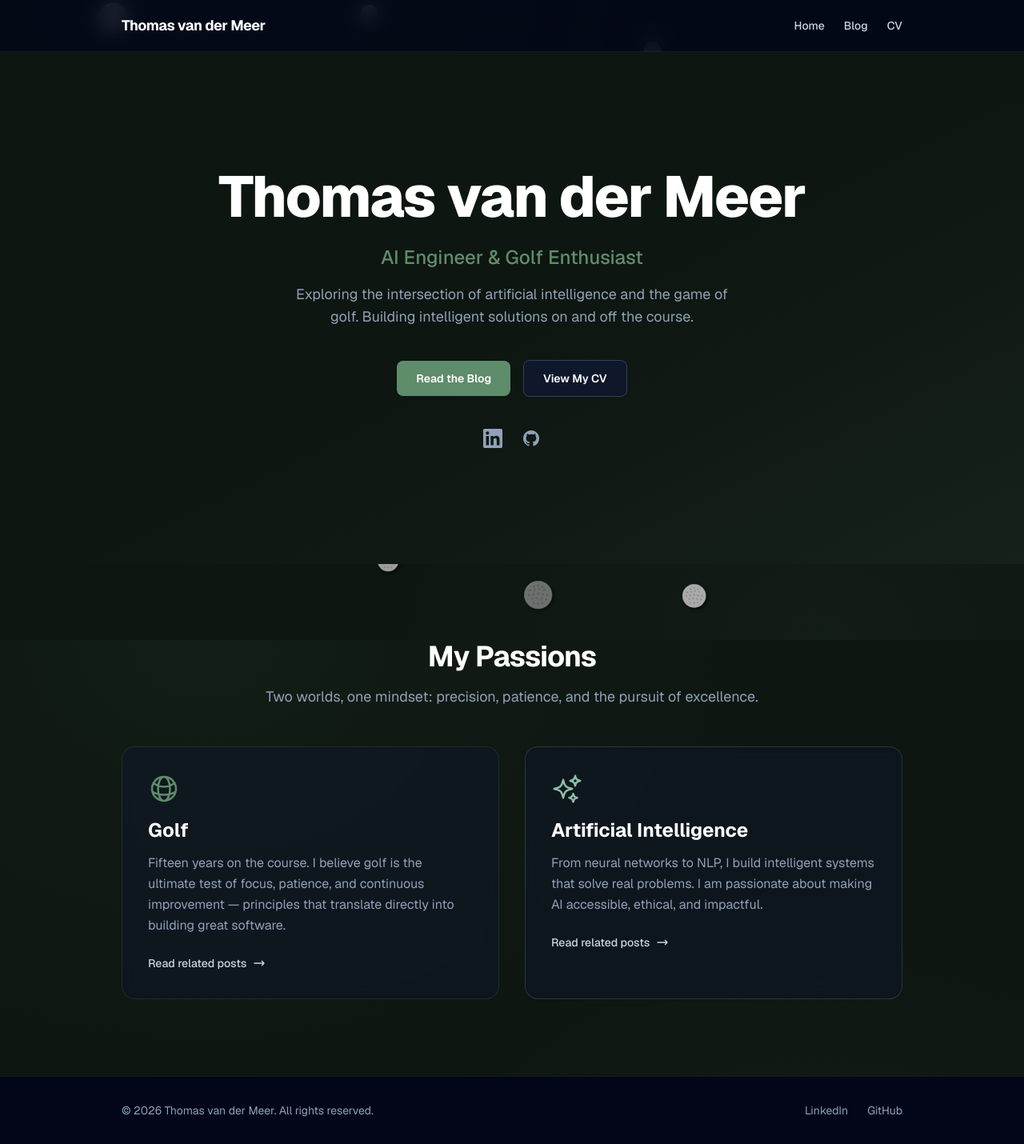
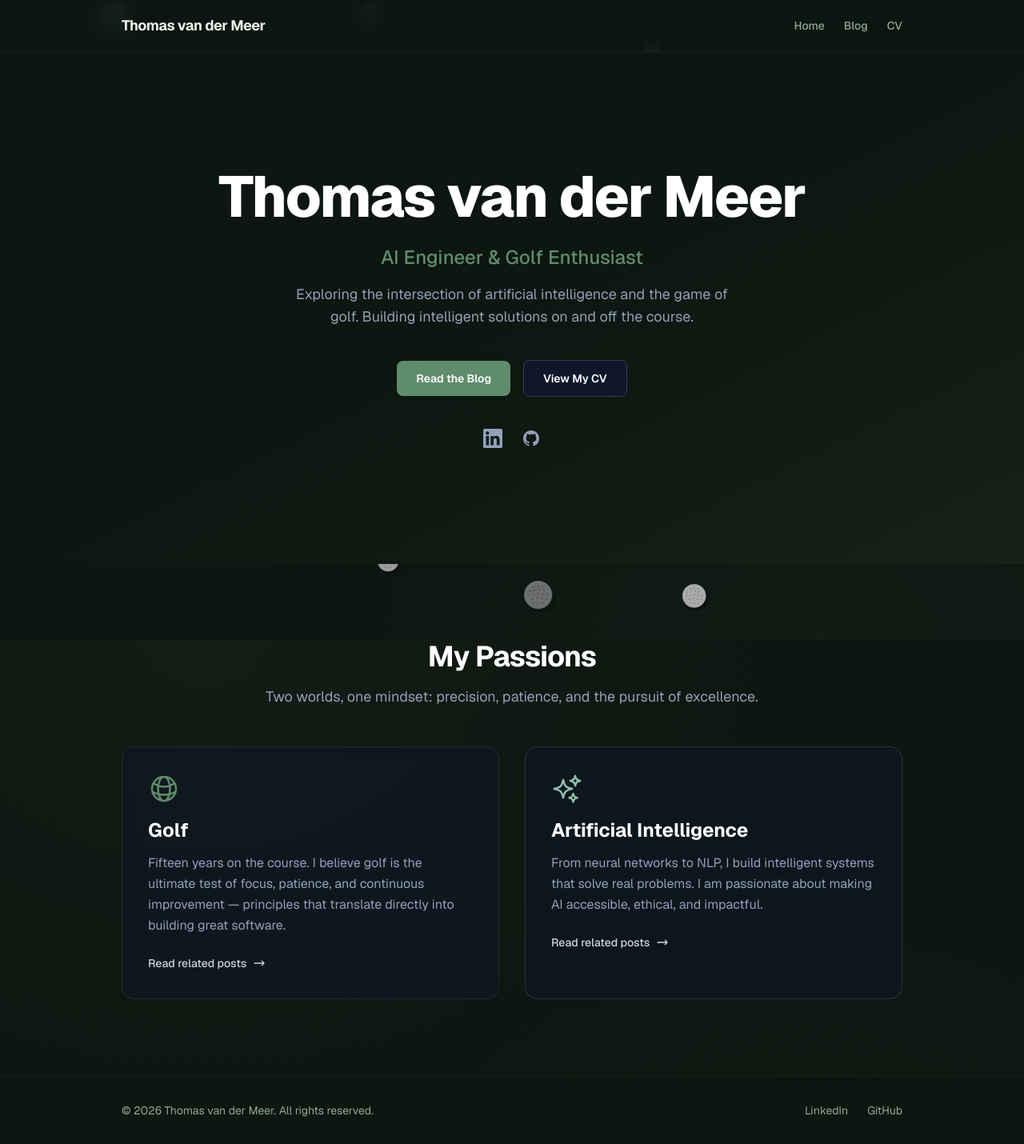
Before and after one commit to tvdermeer/homepage, a Next.js app: page / in a window 1280 px wide. Shown: the whole page at 80% size. Built offline with nearby package versions, Linux system fonts and the light colour scheme.

Commit message:
style: apply Forest Depths colors to header and footer chrome
Ultraworked with [Sisyphus](https://github.com/code-yeongyu/oh-my-openagent)

Co-authored-by: Sisyphus <clio-agent@sisyphuslabs.ai>

```diff
--- a/src/components/layout/footer.tsx
+++ b/src/components/layout/footer.tsx
@@ -3,9 +3,9 @@ import { siteConfig } from "@/config/site";
 
 export function Footer() {
   return (
-    <footer className="w-full border-t border-slate-800/60 bg-slate-950 py-8">
+    <footer className="w-full border-t border-[#5F8C6B]/10 bg-[#0D1610] py-8">
       <div className="mx-auto flex max-w-5xl flex-col items-center justify-between gap-4 px-4 sm:flex-row sm:px-6">
-        <p className="text-sm text-slate-400">
+        <p className="text-sm text-[#8FA89A]">
           © {new Date().getFullYear()} {siteConfig.name}. All rights reserved.
         </p>
         <div className="flex items-center gap-6">
@@ -13,7 +13,7 @@ export function Footer() {
             href={siteConfig.links.linkedin}
             target="_blank"
             rel="noopener noreferrer"
-            className="text-sm text-slate-400 hover:text-white transition-colors"
+            className="text-sm text-[#8FA89A] hover:text-[#8EBEA8] transition-colors"
           >
             LinkedIn
           </Link>
@@ -21,7 +21,7 @@ export function Footer() {
             href={siteConfig.links.github}
             target="_blank"
             rel="noopener noreferrer"
-            className="text-sm text-slate-400 hover:text-white transition-colors"
+            className="text-sm text-[#8FA89A] hover:text-[#8EBEA8] transition-colors"
           >
             GitHub
           </Link>
--- a/src/components/layout/header.tsx
+++ b/src/components/layout/header.tsx
@@ -3,9 +3,9 @@ import { siteConfig } from "@/config/site";
 
 export function Header() {
   return (
-    <header className="sticky top-0 z-50 w-full border-b border-slate-800/60 bg-slate-950/80 backdrop-blur-md">
+    <header className="sticky top-0 z-50 w-full border-b border-[#5F8C6B]/10 bg-[#0D1610]/90 backdrop-blur-md">
       <div className="mx-auto flex h-16 max-w-5xl items-center justify-between px-4 sm:px-6">
-        <Link href="/" className="text-lg font-bold tracking-tight text-white hover:text-emerald-400 transition-colors">
+        <Link href="/" className="text-lg font-bold tracking-tight text-[#E8F0E9] hover:text-[#5F8C6B] transition-colors">
           {siteConfig.name}
         </Link>
         <nav className="flex items-center gap-6 text-sm font-medium">
@@ -13,7 +13,7 @@ export function Header() {
             <Link
               key={item.href}
               href={item.href}
-              className="text-slate-300 hover:text-white transition-colors"
+              className="text-[#8FA89A] hover:text-[#E8F0E9] transition-colors"
             >
               {item.label}
             </Link>
```
